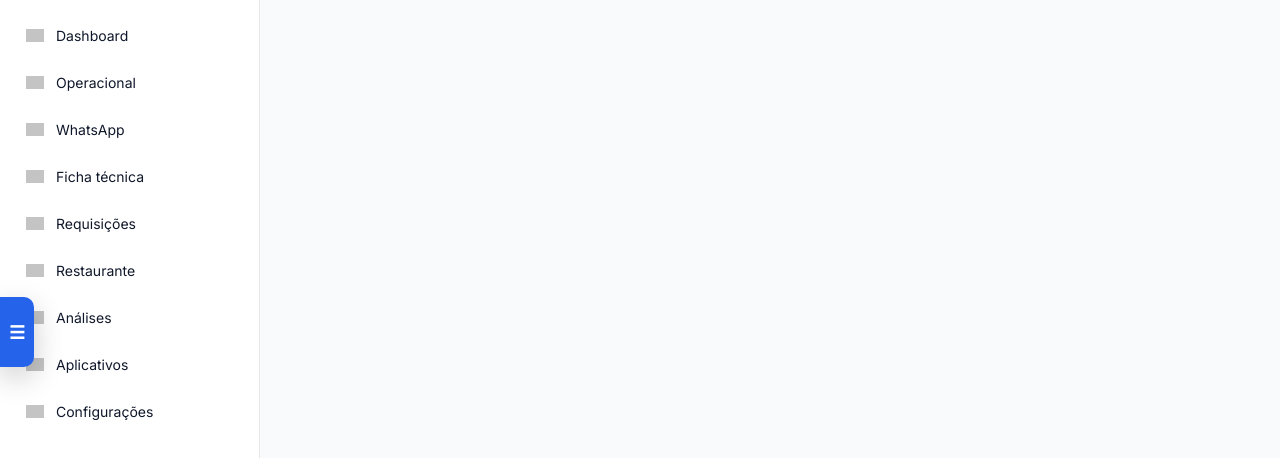
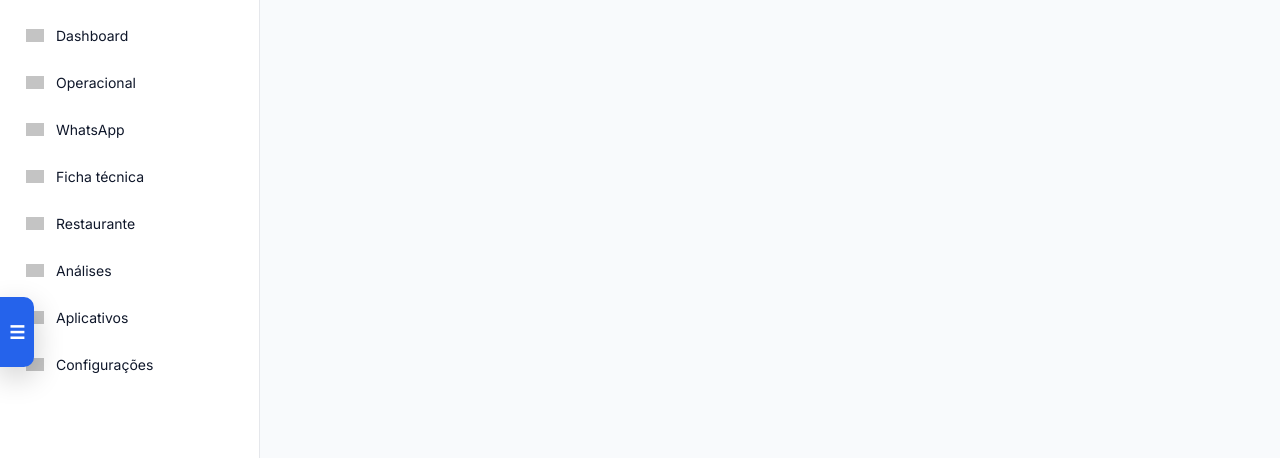
Before and after one commit to grupodvbr/otavio, a website: page home.html in a window 1280 px wide. Shown: the part 68-526 px from the top of the page. Drawn offline with nearby package versions, Linux system fonts and the light colour scheme; grey boxes are pictures that could not be loaded.

Commit message:
Update home.html

```diff
--- a/home.html
+++ b/home.html
@@ -330,7 +330,7 @@
   </div>
 
   <div class="submenu" id="sub_encontrar">
-    <a onclick="openPage('restaurante/administracao/requisicoesrecebidas.html')" data-page="buscar.html">Requisições</a>
+    <a onclick="openPage('restaurante/administracao/requisicoesrecebidas.html')" data-page="buscar.html">Requisições de mercadorias</a>
     <a onclick="openPage('ferramentas/apresentacoes/links.html')" data-page="ferramentas/apresentacoes/links.html">Links</a>
   </div>
 
@@ -356,15 +356,7 @@
 
 
 
-  <!-- REQUISIÇÕES / LOGISTICA -->
-  <div class="menu-item" onclick="toggleSub('sub_disputar')">
-    <img src="https://cdn-icons-png.flaticon.com/512/1046/1046857.png">
-    Requisições
-  </div>
 
-  <div class="submenu" id="sub_disputar">
-    <a onclick="openPage('restaurante/administracao/requisicoesrecebidas.html')" data-page="restaurante/administracao/requisicoesrecebidas.html">Requisições de mercadorias</a>
-  </div>
 
   <!-- COTAÇÃO -->
   <div class="menu-item" onclick="toggleSub('sub_monitorar')">
```
